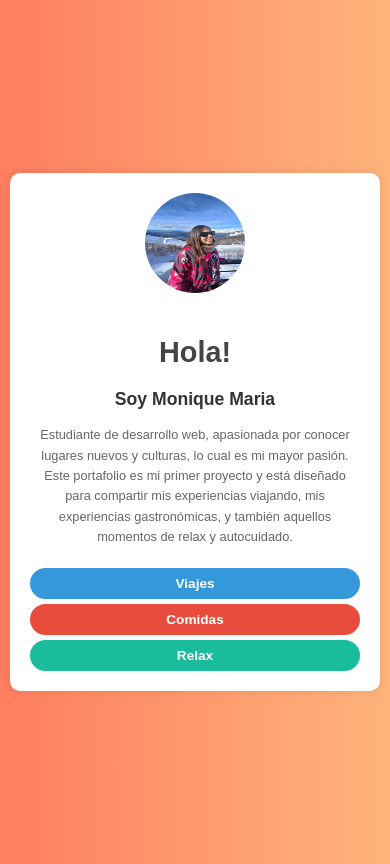
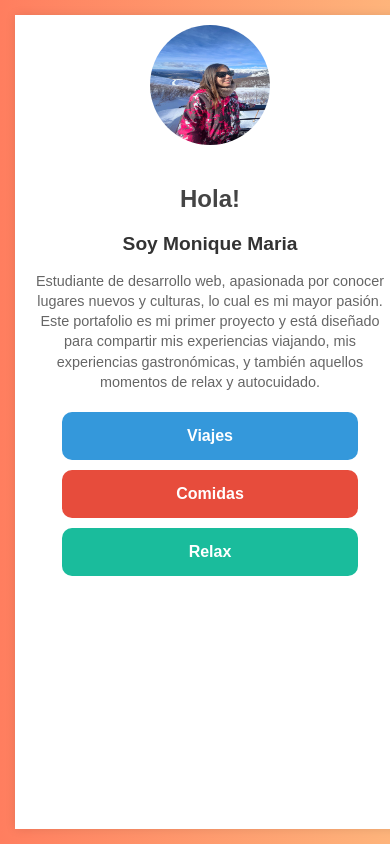
Before and after one commit to moniquemariadarosa/moniquemariadarosa.github.io, a plain HTML site: page index.html in a window 390 px wide. Drawn offline with Linux system fonts and the light colour scheme.

Commit message:
update estilos

```diff
--- a/estilos.css
+++ b/estilos.css
@@ -1,35 +1,38 @@
 body {
     font-family: Arial, sans-serif;
     background: linear-gradient(to right, #ff7e5f, #feb47b);
+    margin: 0;
+    padding: 0;
+    height: 100vh;
+    box-sizing: border-box;
     display: flex;
-    justify-content: center;
-    align-items: center;
-    height: 100vh;
-    margin: 0;
-    padding: 10px;
+    flex-direction: column;
 }
 
 .container {
+    flex: 1;
     text-align: center;
     background-color: #fff;
     padding: 20px;
+    margin: 30px;
     border-radius: 10px;
     box-shadow: 0 0 10px rgba(0, 0, 0, 0.1);
-    max-width: 100%;
+    box-sizing: border-box;
+}
 
 header {
     margin-bottom: 20px;
 }
 
 .profile-img {
-    width: 150px;
-    height: 150px;
+    width: 180px;
+    height: 180px;
     border-radius: 50%;
     margin-bottom: 20px;
 }
 
 h1 {
-    font-size: 2.5em;
+    font-size: 2em;
     color: #444;
 }
 
@@ -38,20 +41,21 @@ h1 {
 }
 
 .about h2 {
-    font-size: 1.5em;
+    font-size: 1.2em;
     color: #333;
 }
 
 .about p {
+    font-size: 0.9em;
     color: #666;
-    line-height: 1.6;
+    line-height: 1.4;
 }
 
 .buttons {
     display: flex;
     justify-content: center;
     gap: 10px;
-    flex-wrap: wrap; /* Permite que los botones se ajusten en líneas nuevas si no hay suficiente espacio */
+    flex-wrap: wrap;
 }
 
 .button {
@@ -62,9 +66,9 @@ h1 {
     color: #fff;
     font-weight: bold;
     transition: background-color 0.3s, transform 0.2s;
-    width: 30%; /* Ajusta el ancho del botón para adaptarse a diferentes tamaños de pantalla */
-    min-width: 100px; /* Establece un ancho mínimo para evitar que los botones sean demasiado pequeños */
-    box-sizing: border-box; /* Asegura que el padding no afecte el tamaño total del botón */
+    width: 30%;
+    min-width: 100px;
+    box-sizing: border-box;
 }
 
 #Viajes {
@@ -110,69 +114,37 @@ h1 {
 
 @media (max-width: 768px) {
     .container {
-        padding: 15px;
+        width: 100%;
+        padding: 10px;
+        margin: 20px;
+        border-radius: 0;
     }
 
     .profile-img {
-        width: 130px;
-        height: 130px;
+        width: 150px;
+        height: 150px;
     }
 
     h1 {
-        font-size: 2em;
-    }
-
-    .about h2 {
-        font-size: 1.3em;
-    }
-
-    .about p {
-        font-size: 0.9em;
-    }
-
-    .button {
-        padding: 8px 16px;
-        font-size: 0.9em;
+        font-size: 1.8em;
     }
 }
 
 @media (max-width: 480px) {
     .container {
-        padding: 10px;
+        margin: 15px;
     }
 
     .profile-img {
-        width: 100px;
-        height: 100px;
+        width: 120px;
+        height: 120px;
     }
 
     h1 {
-        font-size: 1.8em;
-    }
-
-    .about h2 {
-        font-size: 1.1em;
-    }
-
-    .about p {
-        font-size: 0.8em;
-    }
-
-    .buttons {
-        flex-direction: column;
-        gap: 5px;
+        font-size: 1.5em;
     }
 
     .button {
-        width: 100%;
-        padding: 8px 0;
-        font-size: 0.85em;
-        border-radius: 25px;
+        width: 80%;
     }
-
-    .button-back {
-        width: 100%;
-        padding: 8px 0;
-        font-size: 0.
-    }
-}}
+}
```
